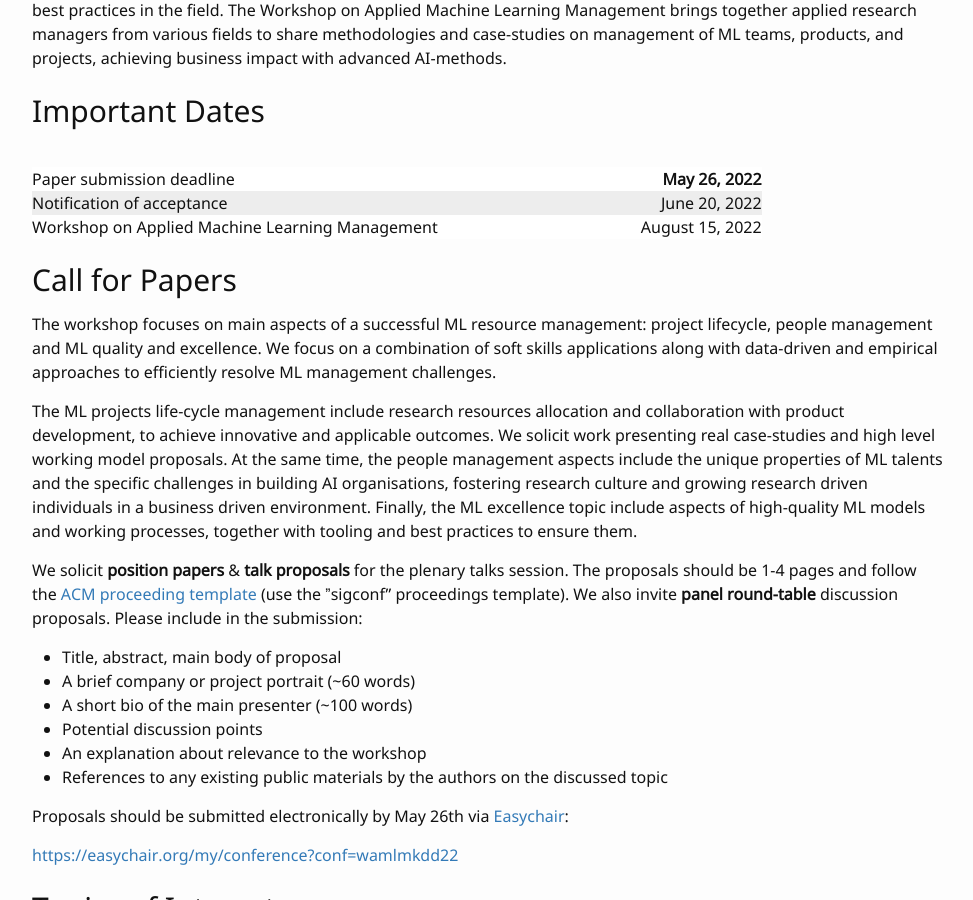
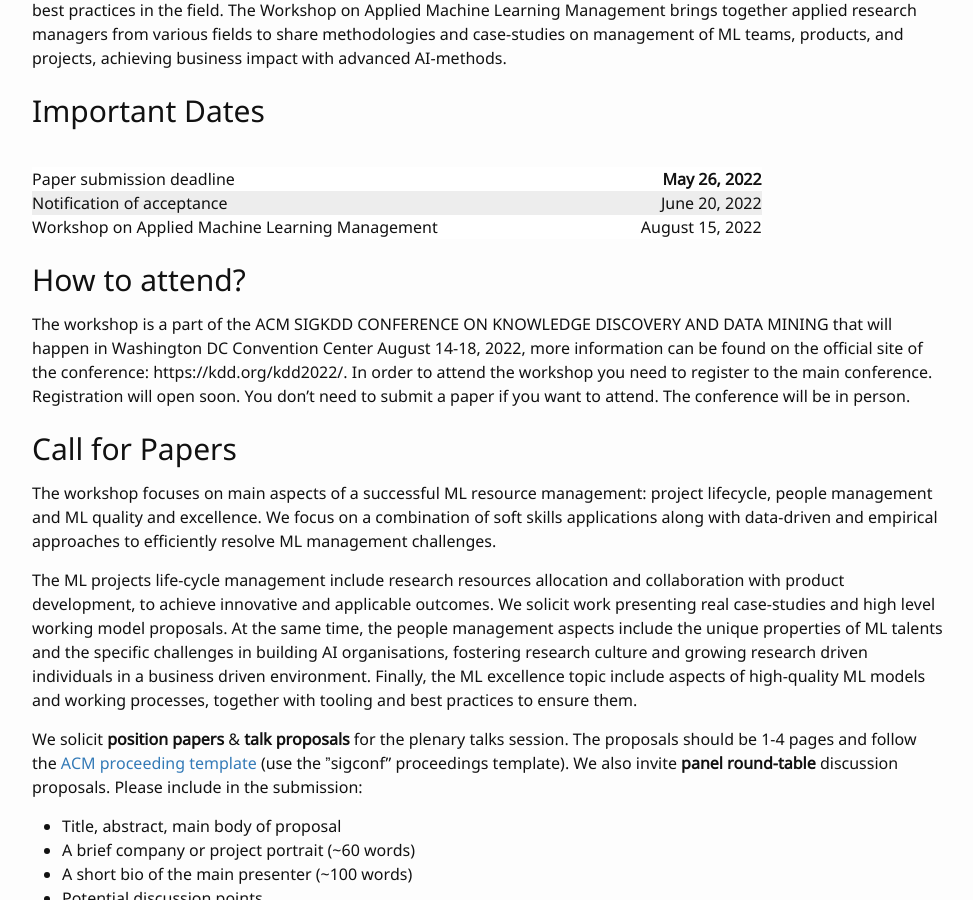
Before and after one commit to wamlm-kdd/wamlm, a Jekyll site: the page built from index.md, in a window 1280 px wide and 900 px high, scrolled down 737 px. Shown: the whole window, without its empty margins (152-1125 px from the left). Built offline with Jekyll 4.4.1, drawn with Linux system fonts in a browser that asks for light colours; our own code applies the rules of GitHub Pages for plain Markdown files; some of the changed text lies outside the part shown.

Commit message:
Update index.md
added info on the conference

```diff
--- a/index.md
+++ b/index.md
@@ -18,6 +18,9 @@ Machine learning applications are rapidly adopted by industry leaders in any fie
 | Workshop on Applied Machine Learning Management    | August 15, 2022 |
 
 </div>
+## How to attend?
+
+The workshop is a part of the ACM SIGKDD CONFERENCE ON KNOWLEDGE DISCOVERY AND DATA MINING that will happen in Washington DC Convention Center August 14-18, 2022, more information can be found on the official site of the conference: https://kdd.org/kdd2022/. In order to attend the workshop you need to register to the main conference. Registration will open soon. You don't need to submit a paper if you want to attend. The conference will be in person.
 
 ## Call for Papers
 
@@ -67,6 +70,11 @@ Proposals should be submitted electronically by May 26th via [Easychair](https:/
   - Best practices in ML workflow
   - Knowledge management
   - ML assets management
+- **ML as a product**
+  - How to make a successful product from ML tech
+  - Challenges of measuring value of ML
+  - Stages of ML product development
+
 
 ## Invited speakers
 
```
